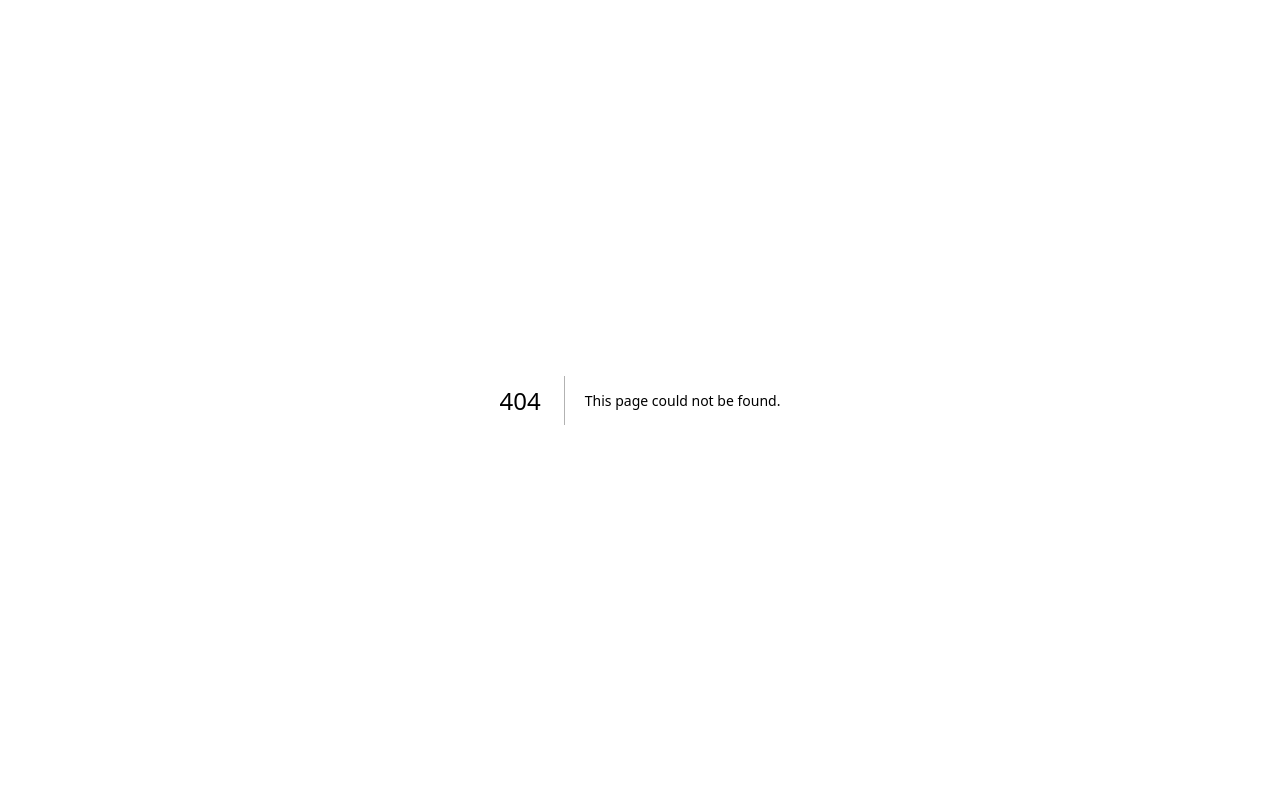
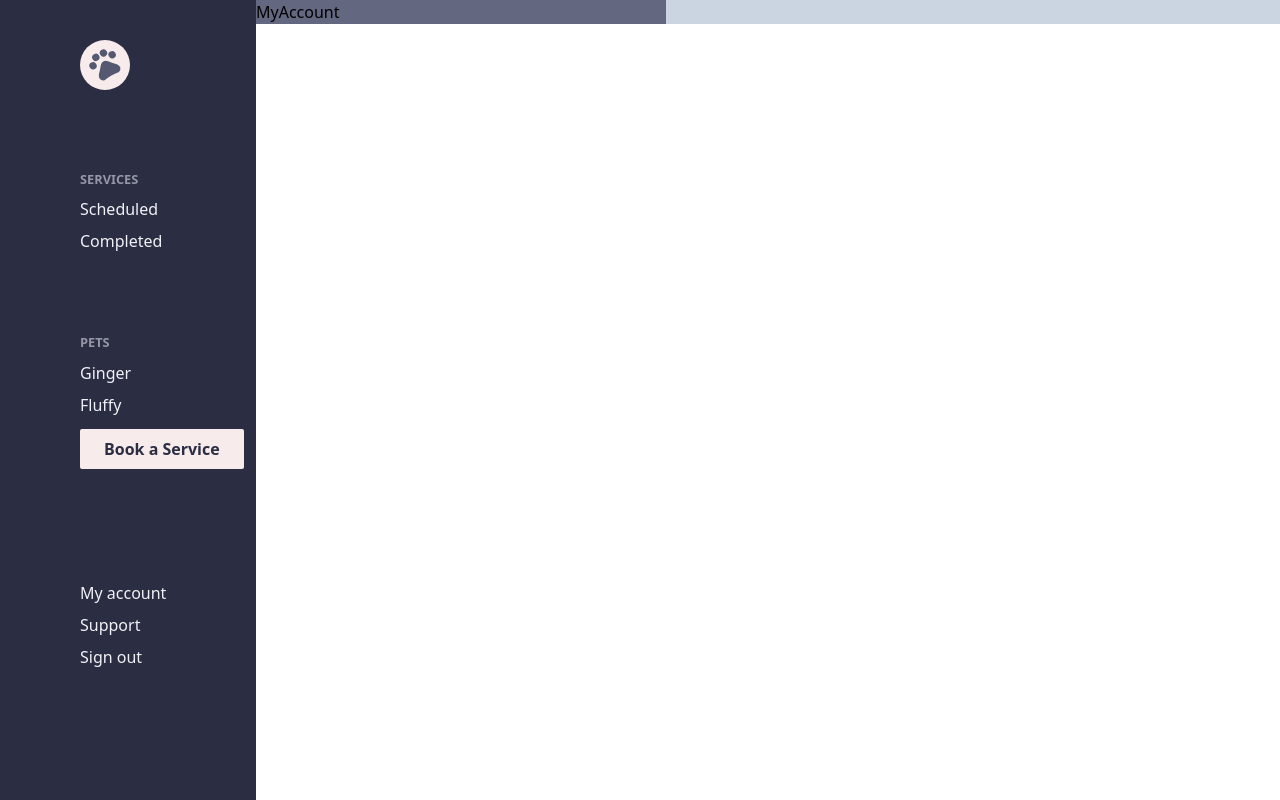
Before and after one commit to Omeshcoding/petopia, a Next.js app: page /dashboard/myaccount in a window 1280 px wide. Before the commit this address had no page. Built offline with nearby package versions, Linux system fonts and the light colour scheme.

Commit message:
Added color schema to the tailwind css file

```diff
--- /dev/null
+++ b/app/dashboard/myaccount/page.js
@@ -0,0 +1,15 @@
+import MyAccount from '@components/MyAccount';
+import React from 'react';
+
+const myaccount = () => {
+  return (
+    <article className="flex w-[80vw] ">
+      <div className="w-[40%] bg-darkBlue ">
+        <MyAccount />
+      </div>
+      <div className="w-[60%] bg-slate-300"></div>
+    </article>
+  );
+};
+
+export default myaccount;
--- /dev/null
+++ b/components/MyAccount.jsx
@@ -0,0 +1,7 @@
+import React from 'react';
+
+const MyAccount = () => {
+  return <div>MyAccount</div>;
+};
+
+export default MyAccount;
--- a/components/Sidebar.jsx
+++ b/components/Sidebar.jsx
@@ -2,10 +2,11 @@ import React from 'react';
 
 import Logo from '@components/Logo';
 import logo from '../public/SVG/logodark.svg';
+import Link from 'next/link';
 
 const Sidebar = () => {
   return (
-    <div className="w-[20%] bg-secondary pl-20 pt-10 text-white">
+    <div className="w-[20%] h-[100vh] bg-secondary pl-20 pt-10 text-white">
       <Logo logo={logo} bgColor="primary" />
       <div className="mt-20">
         <h5>SERVICES</h5>
@@ -21,7 +22,7 @@ const Sidebar = () => {
         </button>
       </div>
       <div className="mt-28">
-        <p>My account</p>
+        <Link href="/dashboard/myaccount">My account</Link>
         <p>Support</p>
         <p>Sign out</p>
       </div>
--- a/tailwind.config.js
+++ b/tailwind.config.js
@@ -16,6 +16,7 @@ module.exports = {
         lightBrown: '#E6DBDA',
         darkbrown: '#B8817D',
         cream: '#EBD0CE',
+        darkBlue: '#636780',
       },
       letterSpacing: {
         widest: '.4rem',
```
